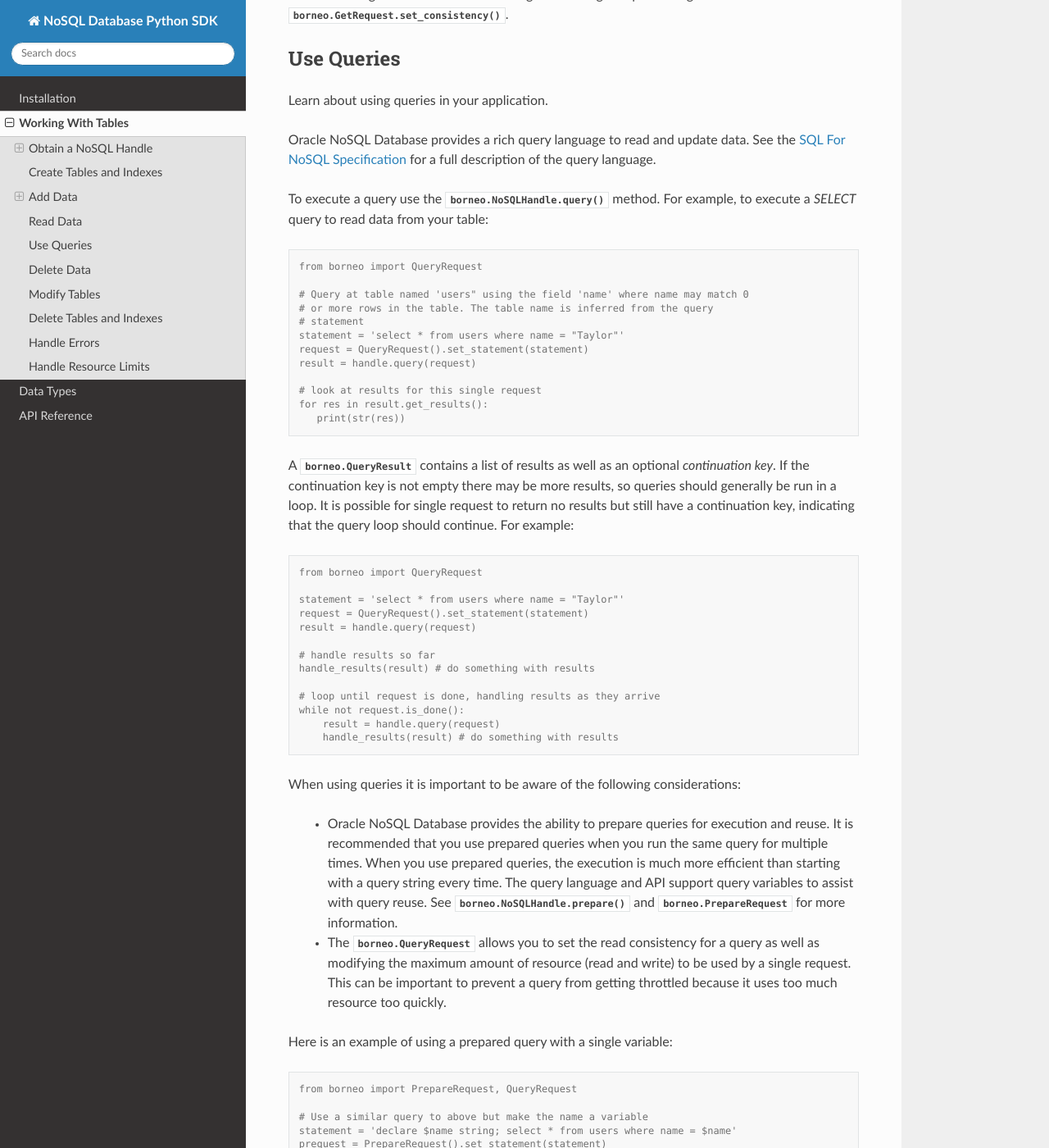
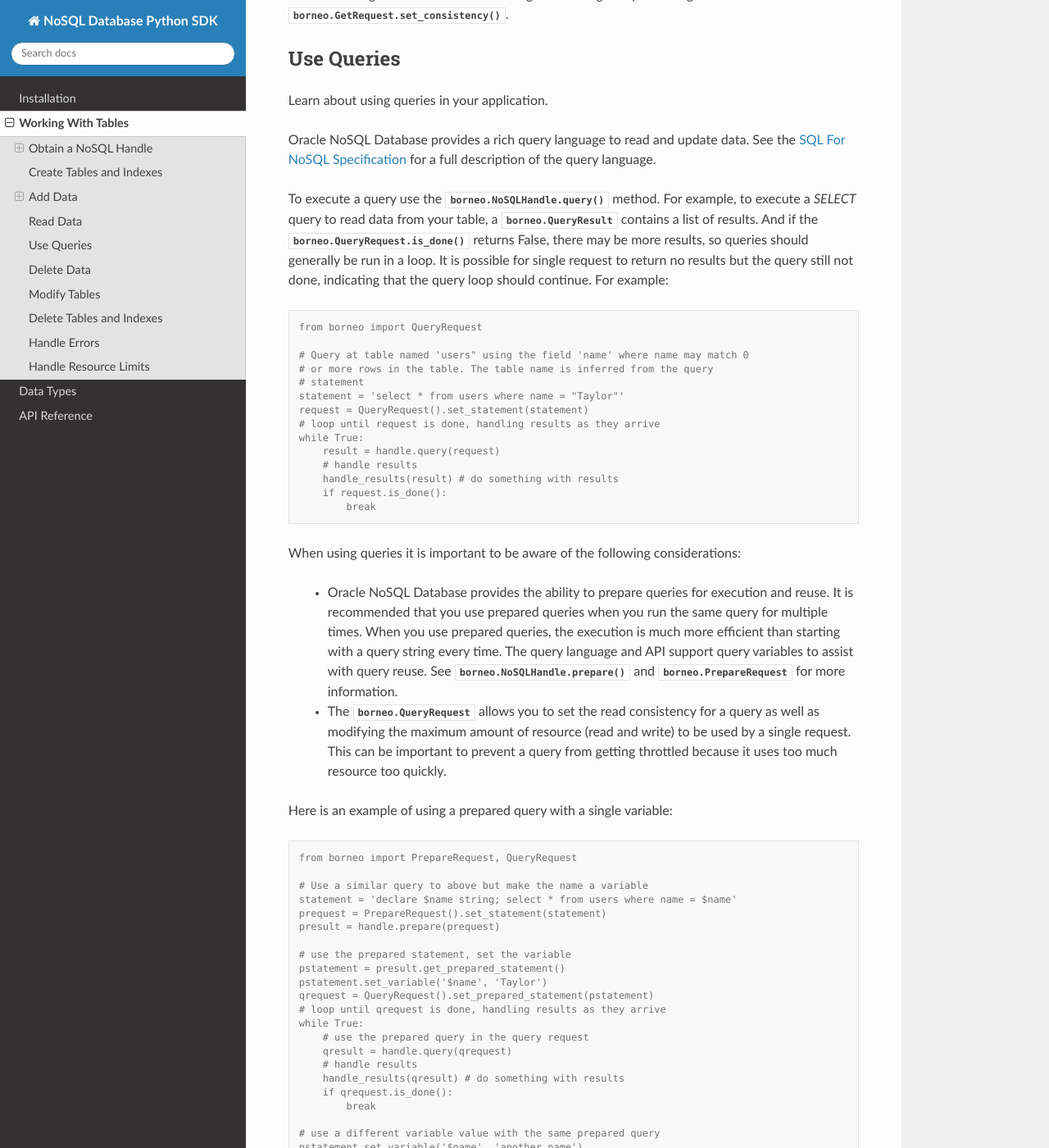
Before and after one commit to oracle/nosql-python-sdk, a Sphinx documentation site: the page built from docs/tables.rst, in a window 1280 px wide and 1400 px high, scrolled down 5635 px. Shown: the whole window at 82% size. Built offline with Sphinx 7.4.7 and the Read the Docs theme 2.0.0, drawn with Linux system fonts in a browser that asks for light colours; the version number is read from the project's files by our own code; some of the changed text lies outside the part shown.

Commit message:
Deprecate some methods.  1. Deprecate QueryRequest.set_continuation_key  2. Deprecate QueryRequest.get_continuation_key  3. Change the examples to use a loop to get query results.  4. Change the tests to use a loop to get query results.  5. Change the documents to use a loop get query results.

```diff
--- a/CHANGELOG.rst
+++ b/CHANGELOG.rst
@@ -38,6 +38,8 @@
     programmatically with user profile.
   * Change the method SignatureProvider.create_with_instance_principal to allow
     setting Region with instance principal.
+  * Deprecate QueryRequest.set_continuation_key and
+    QueryRequest.get_continuation_key, use QueryRequest.is_done instead.
 
 Fixed
 _____
--- a/docs/api/borneo.QueryRequest.rst
+++ b/docs/api/borneo.QueryRequest.rst
@@ -13,7 +13,6 @@
       ~QueryRequest.close
       ~QueryRequest.get_compartment
       ~QueryRequest.get_consistency
-      ~QueryRequest.get_continuation_key
       ~QueryRequest.get_limit
       ~QueryRequest.get_math_context
       ~QueryRequest.get_max_memory_consumption
@@ -25,7 +24,6 @@
       ~QueryRequest.is_done
       ~QueryRequest.set_compartment
       ~QueryRequest.set_consistency
-      ~QueryRequest.set_continuation_key
       ~QueryRequest.set_limit
       ~QueryRequest.set_math_context
       ~QueryRequest.set_max_memory_consumption
@@ -40,7 +38,6 @@
    .. automethod:: close
    .. automethod:: get_compartment
    .. automethod:: get_consistency
-   .. automethod:: get_continuation_key
    .. automethod:: get_limit
    .. automethod:: get_math_context
    .. automethod:: get_max_memory_consumption
@@ -52,7 +49,6 @@
    .. automethod:: is_done
    .. automethod:: set_compartment
    .. automethod:: set_consistency
-   .. automethod:: set_continuation_key
    .. automethod:: set_limit
    .. automethod:: set_math_context
    .. automethod:: set_max_memory_consumption
--- a/docs/tables.rst
+++ b/docs/tables.rst
@@ -306,7 +306,12 @@
 query language.
 
 To execute a query use the :func:`borneo.NoSQLHandle.query` method. For example,
-to execute a *SELECT* query to read data from your table:
+to execute a *SELECT* query to read data from your table, a
+:class:`borneo.QueryResult` contains a list of results. And if the
+:func:`borneo.QueryRequest.is_done` returns False, there may be more results, so
+queries should generally be run in a loop. It is possible for single request to
+return no results but the query still not done, indicating that the query loop
+should continue. For example:
 
 .. code-block:: pycon
 
@@ -317,33 +322,13 @@
     # statement
     statement = 'select * from users where name = "Taylor"'
     request = QueryRequest().set_statement(statement)
-    result = handle.query(request)
-
-    # look at results for this single request
-    for res in result.get_results():
-       print(str(res))
-
-A :class:`borneo.QueryResult` contains a list of results as well as an optional
-*continuation key*. If the continuation key is not empty there may be more
-results, so queries should generally be run in a loop. It is possible for single
-request to return no results but still have a continuation key, indicating that
-the query loop should continue. For example:
-
-.. code-block:: pycon
-
-    from borneo import QueryRequest
-
-    statement = 'select * from users where name = "Taylor"'
-    request = QueryRequest().set_statement(statement)
-    result = handle.query(request)
-
-    # handle results so far
-    handle_results(result) # do something with results
-
     # loop until request is done, handling results as they arrive
-    while not request.is_done():
+    while True:
         result = handle.query(request)
+        # handle results
         handle_results(result) # do something with results
+        if request.is_done():
+            break
 
 When using queries it is important to be aware of the following considerations:
 
@@ -374,13 +359,26 @@
     pstatement = presult.get_prepared_statement()
     pstatement.set_variable('$name', 'Taylor')
     qrequest = QueryRequest().set_prepared_statement(pstatement)
-
-    # use the prepared query in the query request
-    qresult = handle.query(qrequest)
+    # loop until qrequest is done, handling results as they arrive
+    while True:
+        # use the prepared query in the query request
+        qresult = handle.query(qrequest)
+        # handle results
+        handle_results(qresult) # do something with results
+        if qrequest.is_done():
+            break
 
     # use a different variable value with the same prepared query
     pstatement.set_variable('$name', 'another_name')
-    qresult = handle.query(qrequest)
+    qrequest = QueryRequest().set_prepared_statement(pstatement)
+    # loop until qrequest is done, handling results as they arrive
+    while True:
+        # use the prepared query in the query request
+        qresult = handle.query(qrequest)
+        # handle results
+        handle_results(qresult) # do something with results
+        if qrequest.is_done():
+            break
 
 -----------
 Delete Data
```
Also changed, not shown: README.rst (+13 -3 lines), 6 other files.
